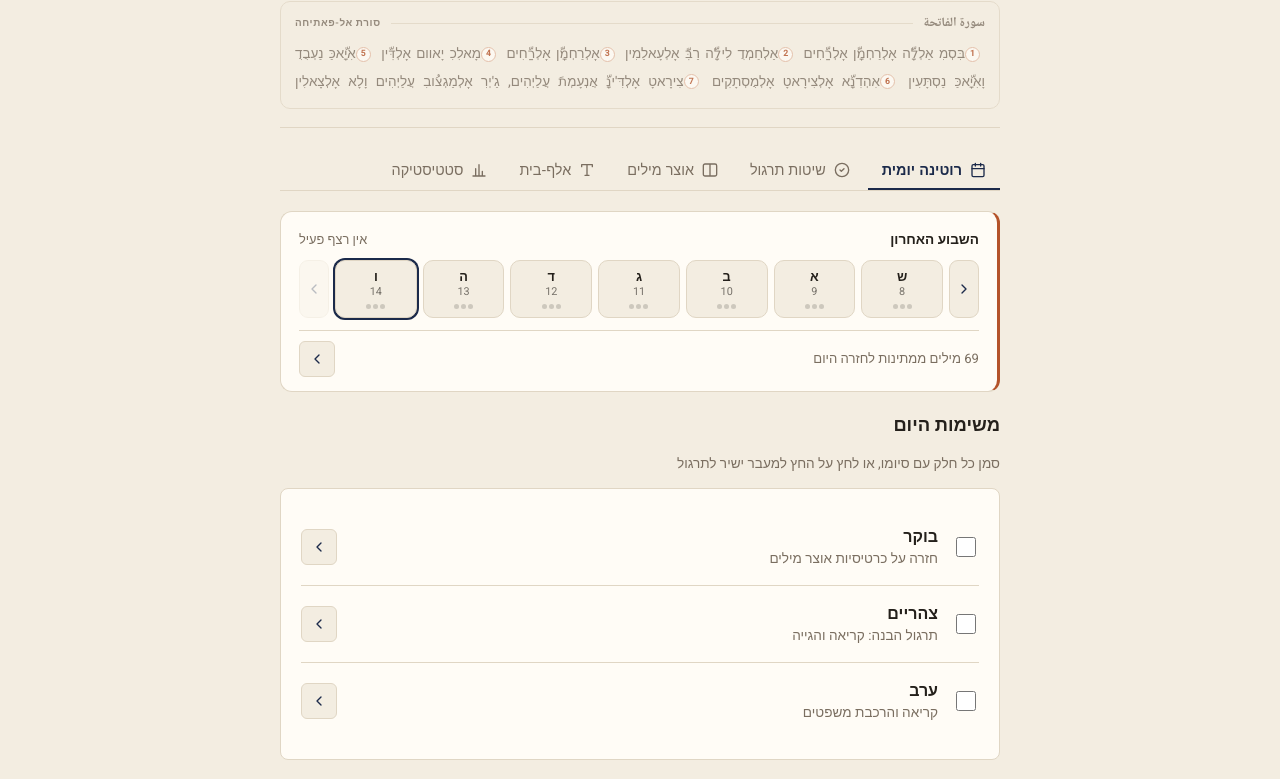
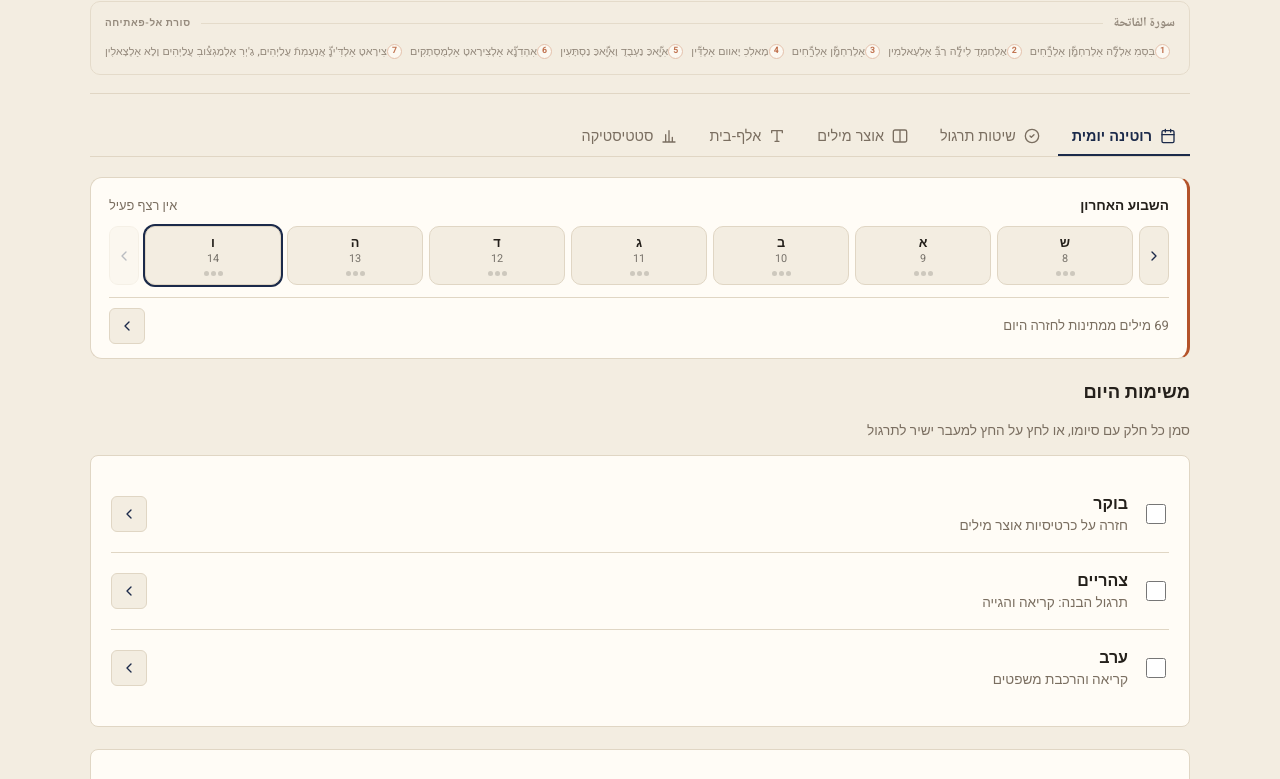
Before and after one commit to Arabicademy/arabicademy.github.io, a plain HTML site: page index.html in a window 1280 px wide. Shown: the part 94-873 px from the top of the page. Drawn offline with nearby package versions, Linux system fonts and the light colour scheme.

Commit message:
Update index.html

```diff
--- a/index.html
+++ b/index.html
@@ -65,7 +65,7 @@ try {
     throw new Error("React / ReactDOM לא נטענו מה-CDN (בדוק חיבור לאינטרנט או חסימת סקריפטים).");
   }
 "use strict";
-const APP_BUILD = "14.08 · 14";   // bump this every time the file is replaced
+const APP_BUILD = "14.08 · 15";   // bump this every time the file is replaced
 
 
 const { useState, useEffect, useCallback, useMemo, useRef } = React;
@@ -2279,7 +2279,7 @@ function ArabicLearningApp() {
         setPracticeScreen(target);
     };
 
-    return (React.createElement("div", { className: "zl-root", "data-theme": theme, style: { padding: "20px 14px 60px" } },
+    return (React.createElement("div", { className: "zl-root", "data-theme": theme, style: { padding: "20px 20px 60px" } },
         React.createElement(GlobalStyle, null),
         React.createElement("button", {
             type: "button",
@@ -2288,7 +2288,7 @@ function ArabicLearningApp() {
             "aria-label": theme === "dark" ? "מצב יום" : "מצב לילה",
             onClick: () => setTheme(theme === "dark" ? "light" : "dark"),
         }, React.createElement(theme === "dark" ? Sun : Moon, { size: 19 })),
-        React.createElement("div", { style: { maxWidth: 720, margin: "0 auto" } },
+        React.createElement("div", { style: { maxWidth: 1100, margin: "0 auto" } },
             React.createElement("header", { style: { marginBottom: 24, borderBottom: "1px solid var(--sand-200)", paddingBottom: 18 } },
                 React.createElement("h1", { className: "zl-display", style: { fontSize: "1.5rem", fontWeight: 700, color: "var(--teal-950)", letterSpacing: "-0.02em" } }, "\u05DC\u05D5\u05DE\u05D3\u05D9\u05DD \u05E2\u05E8\u05D1\u05D9\u05EA"),
                 React.createElement(AlFatihaCard, null)),
```
